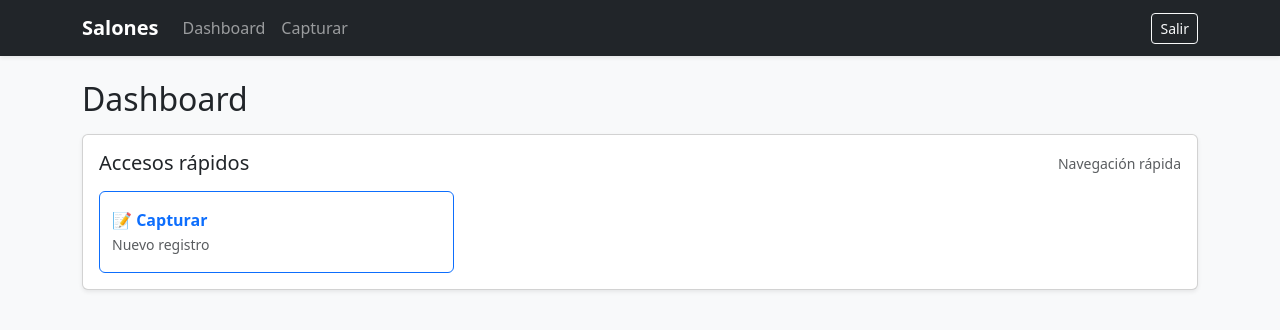
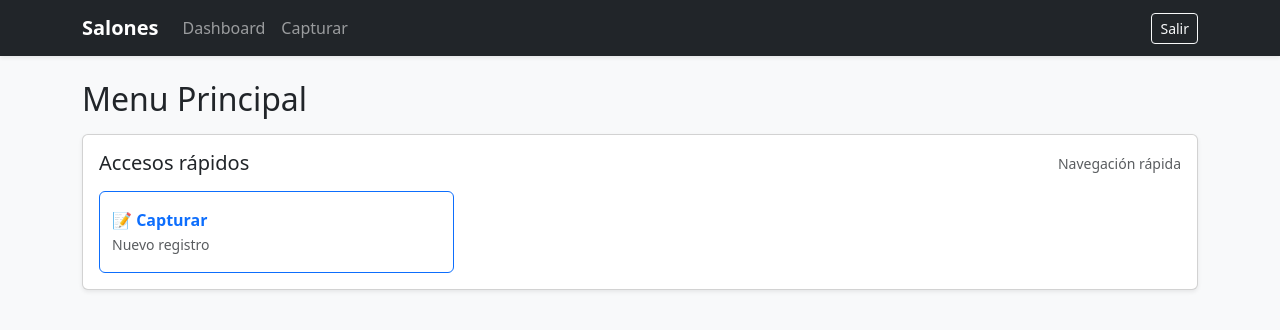
Before and after one commit to toni121212/appSalones, a website: page public/dashboard.html in a window 1280 px wide. Drawn offline with nearby package versions, Linux system fonts and the light colour scheme; no server answers.

```diff
--- a/public/dashboard.html
+++ b/public/dashboard.html
@@ -11,7 +11,7 @@
 
   <div class="container py-4">
     <div class="d-flex justify-content-between align-items-center mb-3 flex-wrap gap-2">
-      <h2 class="mb-0">Dashboard</h2>
+      <h2 class="mb-0">Menu Principal</h2>
 
       <div class="d-flex align-items-center gap-2 flex-wrap">
         <span id="user" class="text-muted small"></span>
```
